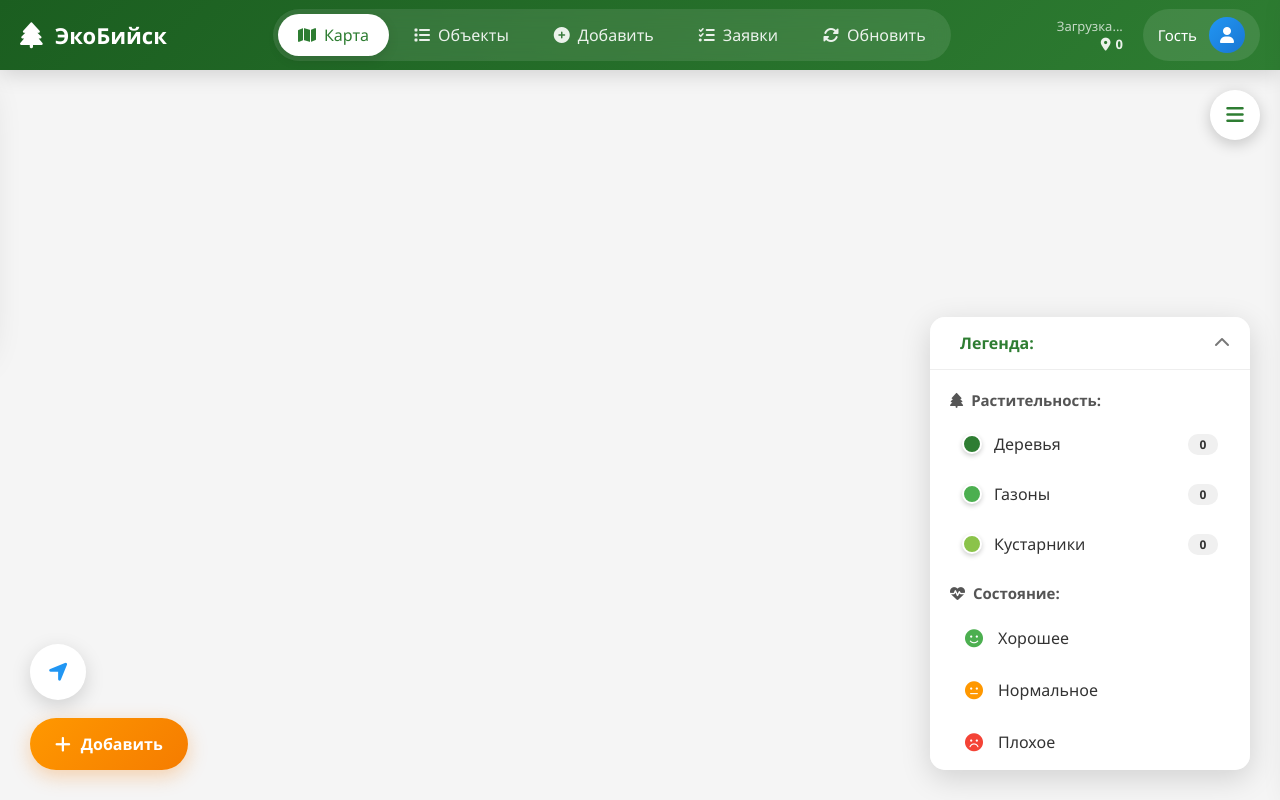
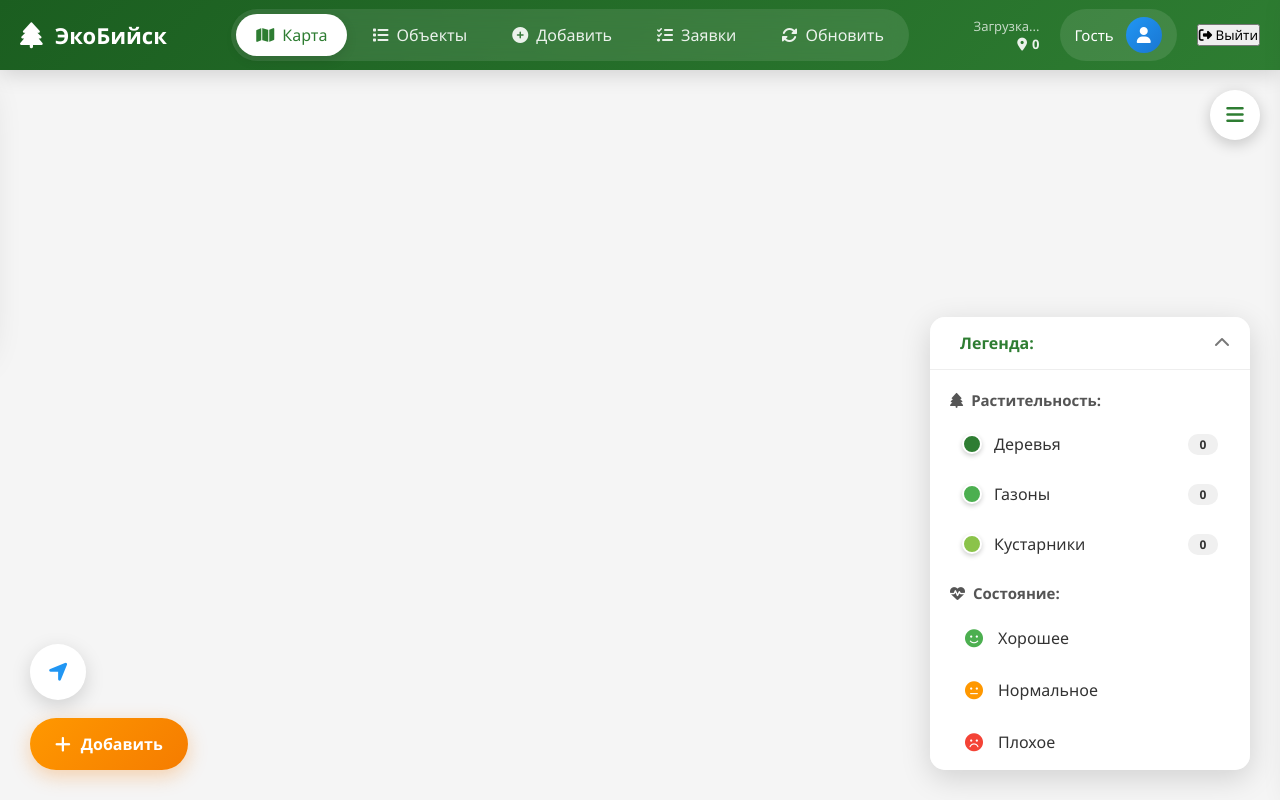
Before and after one commit to ecopuls22-sys/eco-biyisk-map, a plain HTML site: page index.html in a window 1280 px wide. Drawn offline with Linux system fonts and the light colour scheme.

Commit message:
Update index.html

```diff
--- a/index.html
+++ b/index.html
@@ -45,13 +45,17 @@
                 </span>
             </div>
 
-            <!-- Меню пользователя -->
+       <!-- Меню пользователя -->
             <div class="user-menu">
                 <span class="user-name">Гость</span>
                 <div class="user-avatar">
                     <i class="fas fa-user"></i>
                 </div>
             </div>
+            <button class="header-logout" id="headerLogoutBtn" type="button">
+                <i class="fas fa-sign-out-alt"></i>
+                Выйти
+            </button>
         </div>
     </div>
 </header>
@@ -212,12 +216,9 @@
                     <p id="userWelcome">Войдите в систему для доступа к функциям</p>
                 </div>
 
-                <div class="panel-actions">
+  <div class="panel-actions">
                     <button class="panel-action-btn" id="loginBtn">
                         <i class="fas fa-sign-in-alt"></i> Войти
-                    </button>
-                    <button class="panel-action-btn" id="registerBtn">
-                        <i class="fas fa-user-plus"></i> Регистрация
                     </button>
                 </div>
             </div>
```
